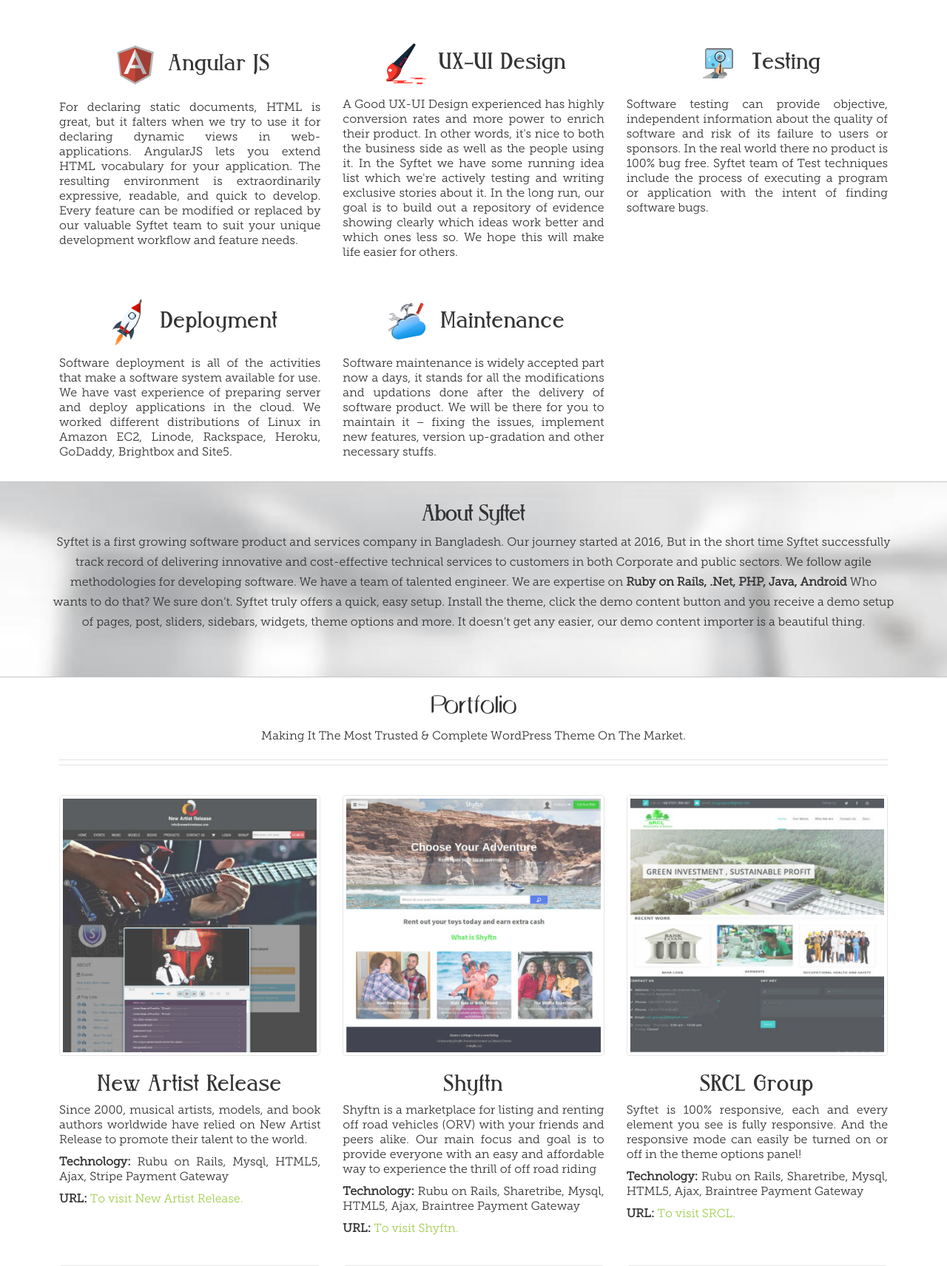
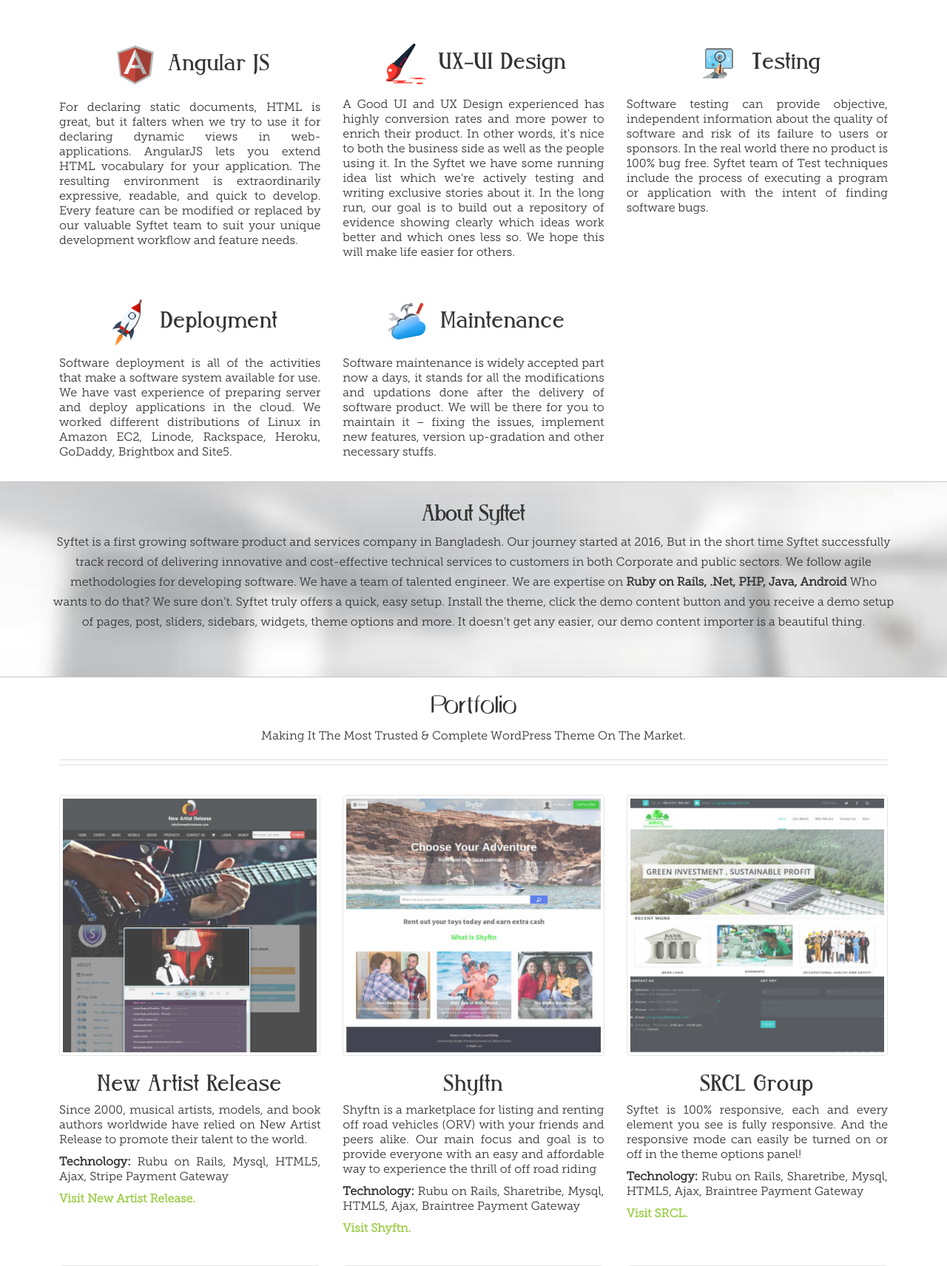
Before and after one commit to nazrulcse/syftet, a WordPress theme: template index.php in a window 1280 px wide. Shown: the part 2287-3999 px from the top of the page at 74% size. Run offline with PHP 8.4 and a stand-in for WordPress, Linux system fonts and the light colour scheme; the site name, menu and one post (Sample post) are stand-ins, and other content is empty; some libraries are stand-ins or nearby versions.

Commit message:
update some service content & this css

```diff
--- a/css/syftet.css
+++ b/css/syftet.css
@@ -1070,6 +1070,7 @@ body{
     word-break: break-all;
     text-decoration: none !important;
     color: #A0CE4E;
+    cursor: pointer;
 }
 
 .padding-reset-left{
--- a/index.php
+++ b/index.php
@@ -144,10 +144,11 @@
 
                             <p>
                                 To build a modern web application is daunting task. Ruby on Rails makes it much easier
-                                and more fun.
-                                It includes everything you need to build fantastic applications, and we have gratest
+                                and more fun. It includes everything you need to build fantastic applications, and we have a gratest
                                 Ruby on Rails team with friendly community.
                             </p>
+
+
                         </div>
                     </div>
                 </div>
@@ -249,8 +250,8 @@
                                     programming circles with disciples in Microsoft, Yahoo, LinkedIn and PayPal,
                                     developers have not only heard of the merits of "Node.js" but they’re either using
                                     or learning it now. There are many great reasons to use "Node.js", regardless of
-                                    experience level. Our Syftet team are waiting for developed your requirements as
-                                    soon as possible.
+                                    experience level thats why our Syftet team are waiting for developed your requirements as
+                                    soon as possible with the proper way.
                                 </p>
                             </div>
                         </div>
@@ -292,7 +293,7 @@
                                 </h2>
 
                                 <p>
-                                    A Good UX-UI Design experienced has highly conversion rates and more power to
+                                    A Good UI and UX Design experienced has highly conversion rates and more power to
                                     enrich their product. In other words, it's nice to both the business side as well as
                                     the people using it. In the Syftet we have some running idea list which we're
                                     actively testing and writing exclusive stories about it.
@@ -422,11 +423,12 @@
                                 </p>
 
                                 <p>
-                                    <b>URL:</b>
+                                    <b>
                                         <a href="http://newartistrealese.herokuapp.com" target="_blank"
                                            class="url-link-responsive">
-                                        To visit New Artist Release.
+                                            Visit New Artist Release.
                                         </a>
+                                    </b>
                                 </p>
 
                             </div>
@@ -456,10 +458,11 @@
                                 </p>
 
                                 <p>
-                                    <b>URL:</b>
+                                    <b>
                                         <a href="https://www.shyftn.com" target="_blank" class="url-link-responsive">
-                                        To visit Shyftn.
+                                            Visit Shyftn.
                                         </a>
+                                    </b>
                                 </p>
                             </div>
                         </div>
@@ -486,10 +489,12 @@
                                     Gateway
                                 </p>
                                 <p>
-                                    <b>URL:</b>
+                                    <b>
                                         <a href="http://srclgroup.com" target="_blank" class="url-link-responsive">
-                                        To visit SRCL.
+                                            Visit SRCL.
                                         </a>
+                                    </b>
+
                                 </p>
 
                             </div>
@@ -516,10 +521,12 @@
                                 Gateway
                             </p>
                             <p>
-                                <b>URL:</b>
+                                <b>
                                     <a href="http://mysalemyjob.com/" target="_blank" class="url-link-responsive">
-                                    To visit My Sales My Job.
+                                        Visit My Sales My Job.
                                     </a>
+                                </b>
+
                             </p>
                         </div>
                     </div>
@@ -544,11 +551,12 @@
                                     Gateway
                                 </p>
                                 <p>
-                                    <b>URL:</b>
+                                    <b>
                                         <a href="http://188.166.172.38/employees/sign_in" target="_blank"
                                            class="url-link-responsive">
-                                        To visit Tangail Enterprise.
+                                            Visit Tangail Enterprise.
                                         </a>
+                                    </b>
                                 </p>
                             </div>
                         </div>
@@ -574,11 +582,12 @@
                                     Gateway
                                 </p>
                                 <p>
-                                    <b>URL:</b>
+                                    <b>
                                         <a href="http://processflow.herokuapp.com/" target="_blank"
                                            class="url-link-responsive">
-                                        To visit Processflow.
+                                            Visit Processflow.
                                         </a>
+                                    </b>
                                 </p>
                             </div>
                         </div>
@@ -604,10 +613,11 @@
                                     Gateway
                                 </p>
                                 <p>
-                                    <b>URL:</b>
+                                    <b>
                                         <a href="#" target="_blank" class="url-link-responsive">
-                                        To visit Romotiq.
+                                            Visit Romotiq.
                                         </a>
+                                    </b>
                                 </p>
                             </div>
                         </div>
```
Lines whose indentation alone changed are shown as unchanged.
